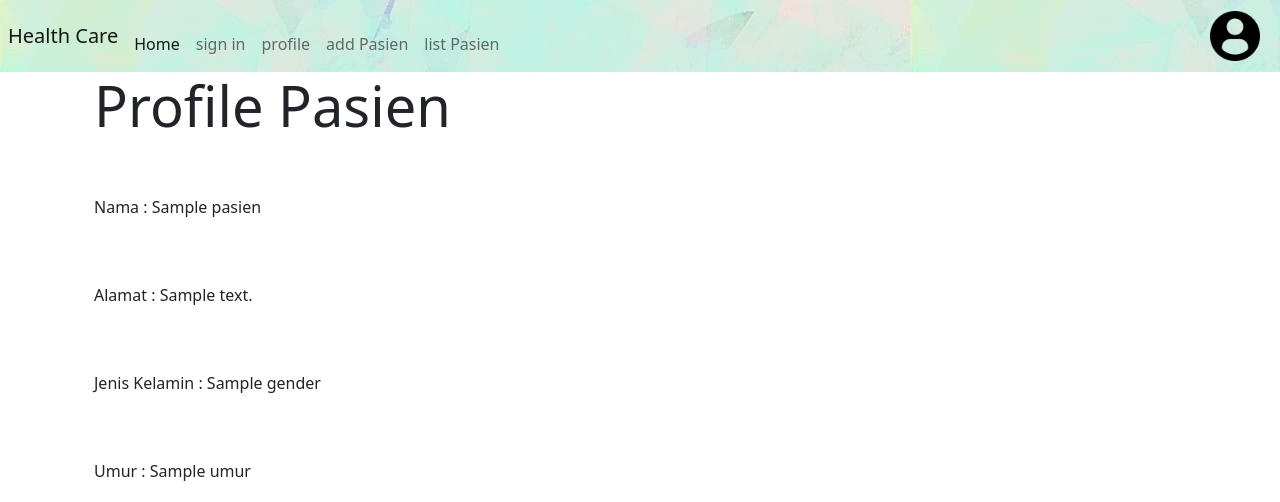
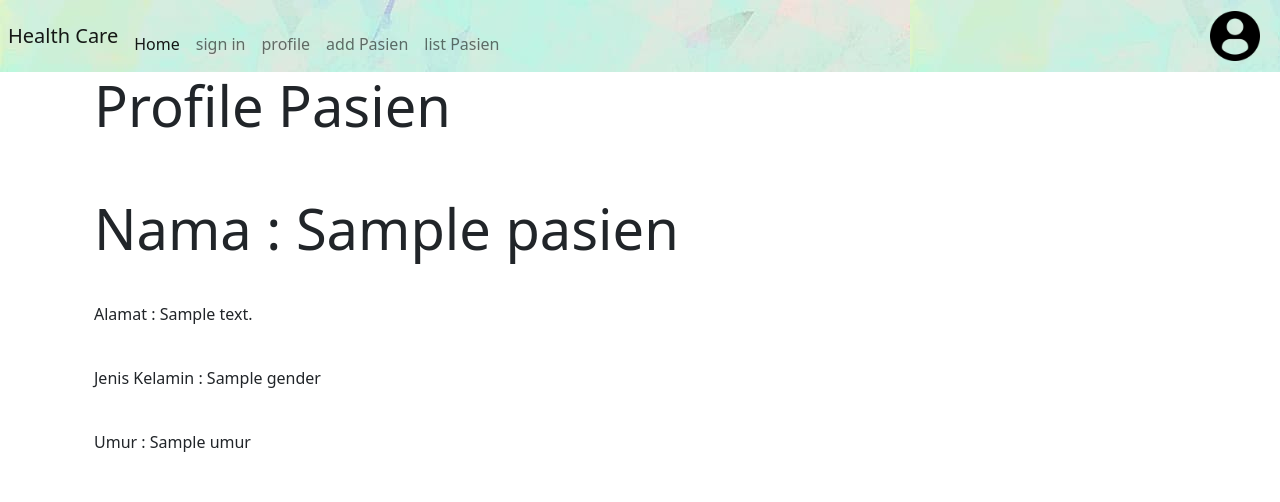
Before and after one commit to cristine27/WSN-Kesehatan, a CodeIgniter 4 app: template HealthCareApp/app/Views/pages/profile.php in a window 1280 px wide. Shown: the top 502 px of the page. Run offline with PHP 8.4 and a stand-in for CodeIgniter, Linux system fonts and the light colour scheme; the template is opened without the code that fills it: most values are stand-ins (such as "Sample title", 1, 10 or a date in 2020); some libraries are stand-ins or nearby versions.

Commit message:
Update profile.php

```diff
--- a/HealthCareApp/app/Views/pages/profile.php
+++ b/HealthCareApp/app/Views/pages/profile.php
@@ -10,12 +10,12 @@
                     <h1 class="display-4">Profile Pasien</h1>
                     <!-- <p class="lead">This is a modified jumbotron that occupies the entire horizontal space of its parent.</p> -->
                     <br><br>
-                    <p>Nama : <?= $dataPasien['nama']; ?></p>
-                    <br><br>
+                    <p class="display-4">Nama : <?= $dataPasien['nama']; ?></p>
+                    <br>
                     <P>Alamat : <?= $dataPasien['alamat']; ?></P>
-                    <br><br>
+                    <br>
                     <P>Jenis Kelamin : <?= $dataPasien['gender']; ?></P>
-                    <br><br>
+                    <br>
                     <P>Umur : <?= $dataPasien['umur']; ?></P>
                 </div>
             </div>
```
